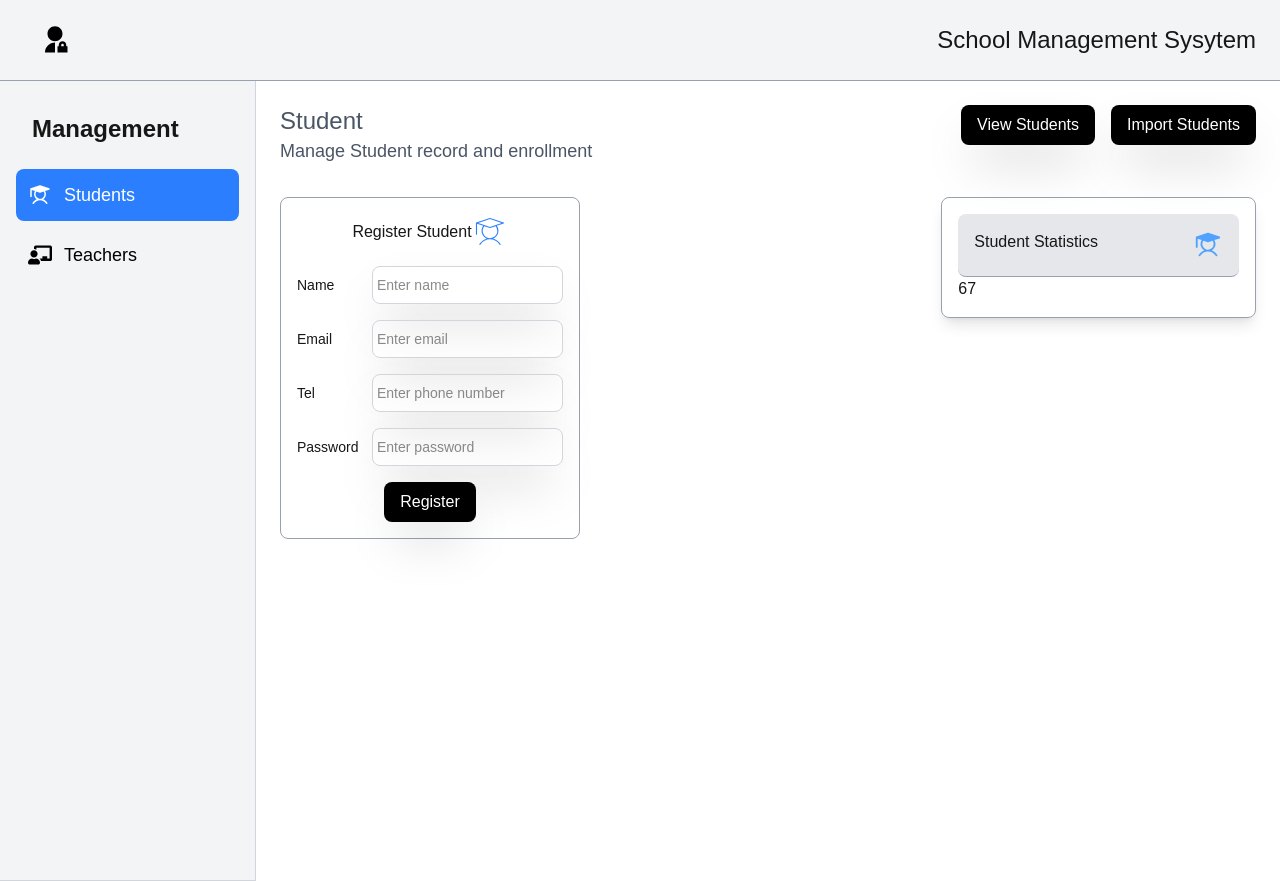
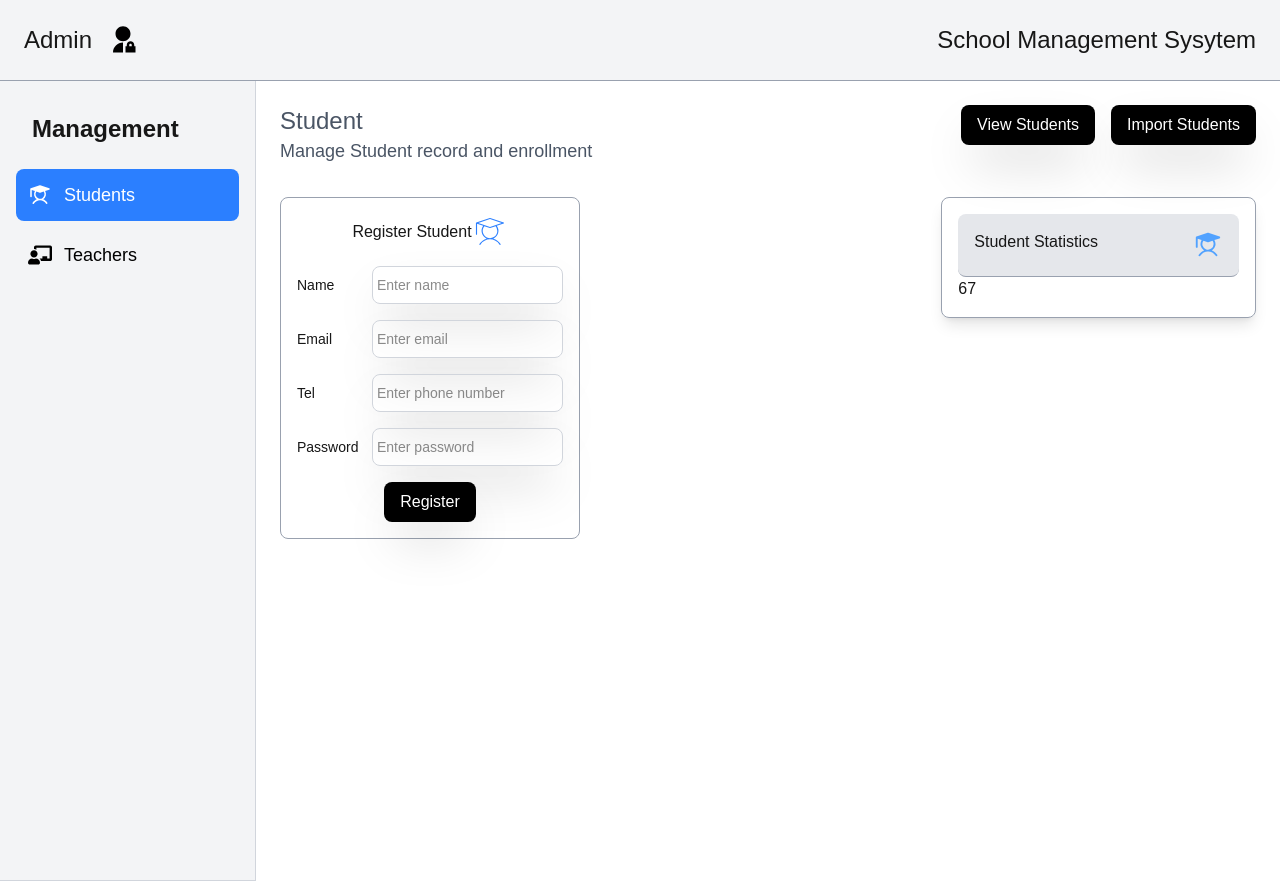
Before and after one commit to isaacmatovu/schoolmanagement, a Next.js app: page /admin in a window 1280 px wide. Built offline with nearby package versions, Linux system fonts and the light colour scheme.

Commit message:
changed prop passed

```diff
--- a/src/app/admin/page.tsx
+++ b/src/app/admin/page.tsx
@@ -4,7 +4,7 @@ import Sidebar from "@/components/admin/Sidebar";
 export default function page() {
   return (
     <div>
-      <Header />
+      <Header title="Admin" />
       <Sidebar />
     </div>
   );
```
